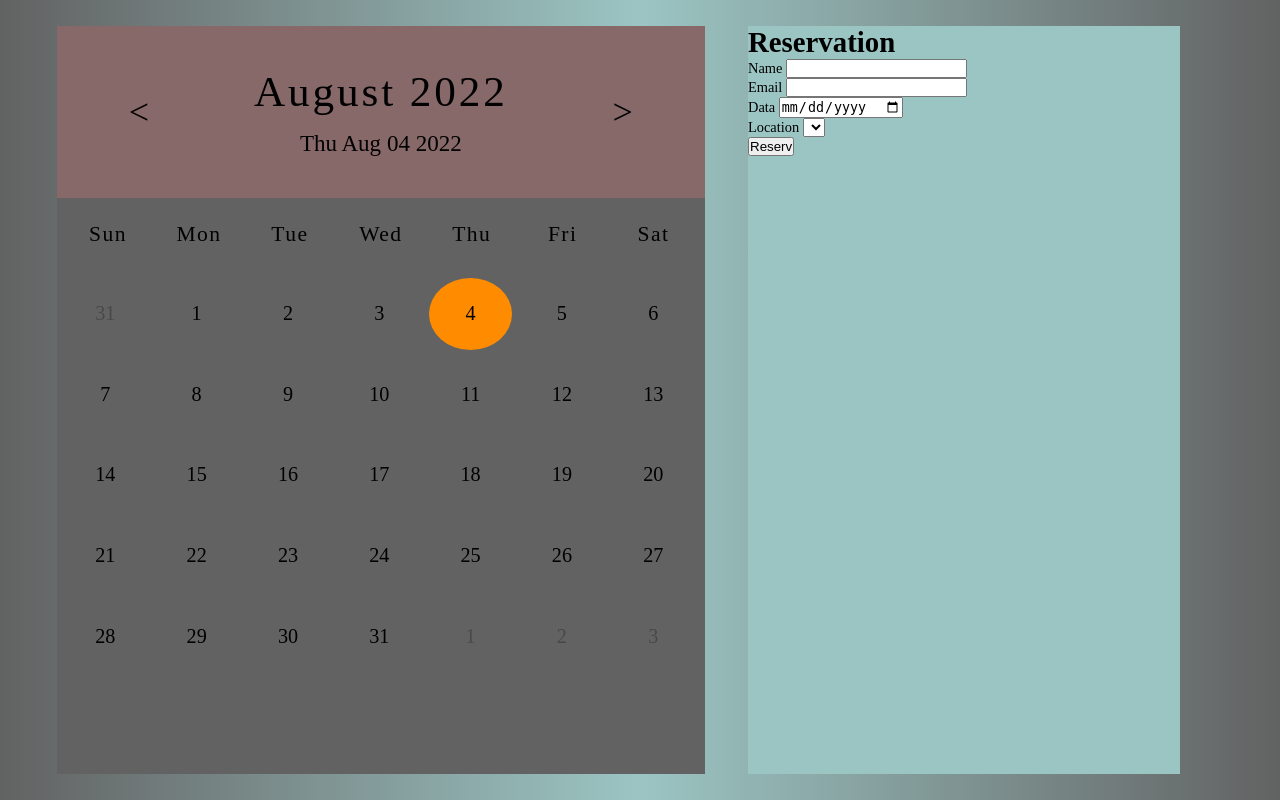
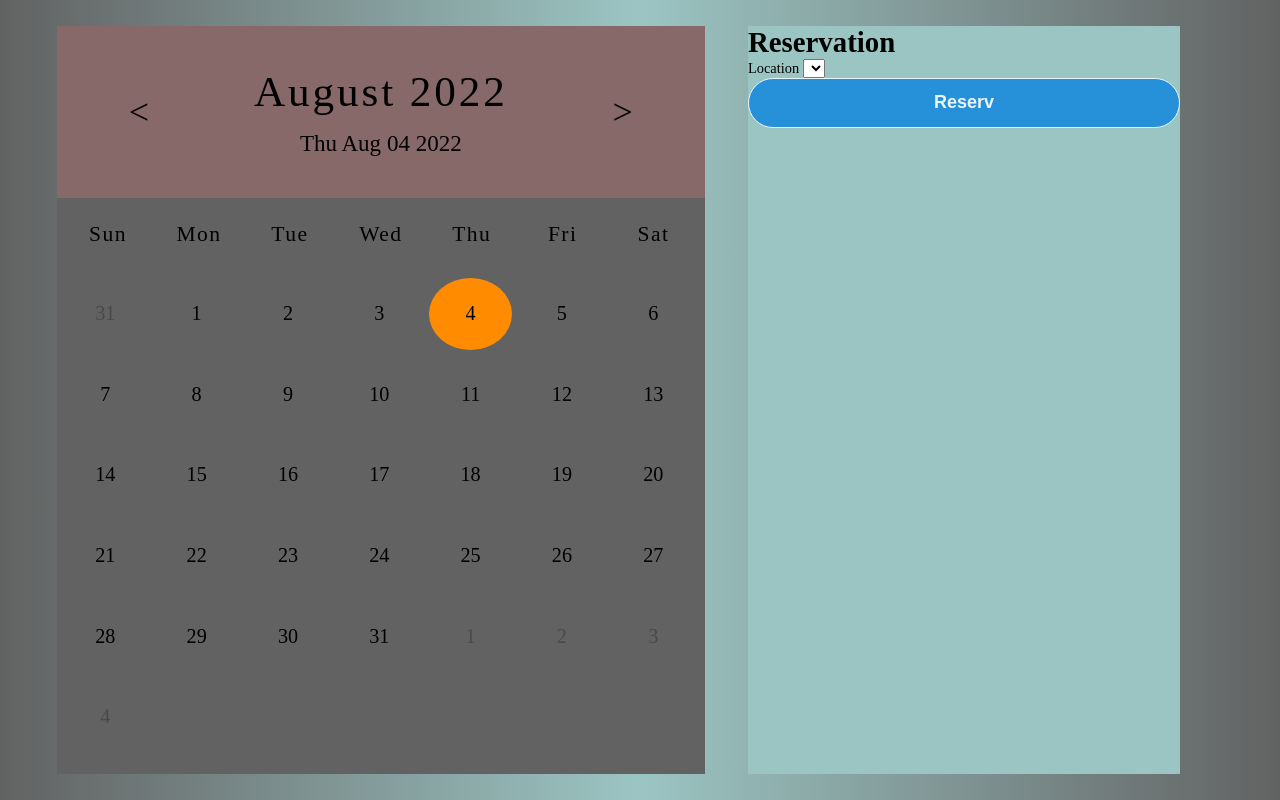
Before and after one commit to razvanbela/principal33_2, a PHP site: page / in a window 1280 px wide. Run offline with PHP 8.4, Linux system fonts and the light colour scheme; data that the repository does not hold is empty.

Commit message:
Initial commit

```diff
--- a/app/public/index.php
+++ b/app/public/index.php
@@ -1,15 +1,15 @@
 <?php
+
+//session_start();
 //xdebug_info();
-session_start();
 ?>
 <!doctype html>
 <html lang="en">
-<?php
-include "reserv.php";
-?>
+
 <head>
     <meta charset="UTF-8">
-    <meta name="viewport" content="width=device-width, user-scalable=no, initial-scale=1.0, maximum-scale=1.0, minimum-scale=1.0">
+    <meta name="viewport"
+          content="width=device-width, user-scalable=no, initial-scale=1.0, maximum-scale=1.0, minimum-scale=1.0">
     <meta http-equiv="X-UA-Compatible" content="ie=edge">
     <title>Calendar</title>
     <link href="main.css" rel="stylesheet">
@@ -43,39 +43,27 @@ include "reserv.php";
         <h1>Reservation</h1>
         <div>
             <form action="" method="POST">
-            <div class="">
-            <label for="name">Name</label>
-            <input type="text" name="name">
-            </div>
-            <div class="">
-            <label for="email">Email</label>
-            <input type="email" name="email">
-            </div>
-            <div>
-            <label for="date">Data</label>
-            <input type="date">
-        </div>
                 <div>
                     <label for="location">Location</label>
                     <select name="location" id="location">
                         <?php
-                if($_SERVER['REQUEST_METHOD']=='GET'){
-                  $idLocation=isset($_GET['id_location']) ? $_GET['id_location'] : null;
-                    global $pdo;
-                    $stmt=$pdo->prepare("SELECT * FROM location");
-                        $stmt->execute();
-                    $stmt->setFetchMode(PDO::FETCH_ASSOC);
-                    $c=1;
-                    while($row=$stmt->fetch()){
-                        echo "<option value=\"$c\">$row[adress]</option> ";
-                        $c++;
-                    }
-                }
 
+                        //if ($_SERVER['REQUEST_METHOD'] == 'GET') {
+                        //    $idLocation = isset($_GET['id_location']) ? $_GET['id_location'] : null;
+                        //    global $pdo;
+                        //    $stmt = $pdo->prepare("SELECT * FROM location");
+                        //    $stmt->execute();
+                        //    $stmt->setFetchMode(PDO::FETCH_ASSOC);
+                        //    $c = 1;
+                        //    while ($row = $stmt->fetch()) {
+                        //        echo "<option value=\"$c\">$row[adress]</option> ";
+                        //        $c++;
+                        //    }
+                        //}
                         ?>
                     </select>
                 </div>
-                <input type="submit" name="submit" value="Reserv">
+                <input type="submit" name="reserv" value="Reserv">
                 </select>
             </form>
         </div>
--- a/app/public/main.css
+++ b/app/public/main.css
@@ -166,6 +166,26 @@ form .txt_field{
     top: -5px;
     color: #2691d9;
 }
+.txt_field input:focus ~ span::before,
+.txt_field input:valid ~ span::before{
+    width: 100%;
+}
+input[type="submit"]{
+    width: 100%;
+    height: 50px;
+    border: 1px solid;
+    background: #2691d9;
+    border-radius: 25px;
+    font-size: 18px;
+    color: #e9f4fb;
+    font-weight: 700;
+    cursor: pointer;
+    outline: none;
+}
+input[type="submit"]:hover{
+    border-color: #2691d9;
+    transition: .5s;
+}
 .signup_link{
     margin: 30px 0;
     text-align: center;
--- a/app/public/main.js
+++ b/app/public/main.js
@@ -7,7 +7,7 @@ const readCalendar = () => {
     const prevLastDay = new Date(date.getFullYear(), date.getMonth(), 0).getDate();
     const firstDayIndex = date.getDay();
     const lastDayIndex = new Date(date.getFullYear(), date.getMonth() + 1,0).getDay();
-    const nextDays = 7 - lastDayIndex - 1;
+    const nextDays = 7 - lastDayIndex;
     const months = ["January", "February", "March", "April", "May", "June", "July", "August", "September", "October", "November", "December"];
     document.querySelector(".date h1").innerHTML = months[date.getMonth()] + "   " + date.getFullYear();
     document.querySelector(".date p").innerHTML = new Date().toDateString();
@@ -17,9 +17,9 @@ const readCalendar = () => {
     }
     for (let j = 1; j <= lastDay; j++) {
         if (j === new Date().getDate() && date.getMonth() === new Date().getMonth() && date.getFullYear() === new Date().getFullYear()) {
-            days += `<div data-date=" ${createDate(date.getFullYear(), date.getMonth() + 1, j)} " class="today" onclick="sendAxios()">${j}</div>`;
+            days += `<div data-date=" ${createDate(date.getFullYear(), date.getMonth() + 1, j)} " class="today">${j}</div>`;
         } else {
-            days += `<div data-date=" ${createDate(date.getFullYear(), date.getMonth() + 1, j)} "  class="days" onclick="sendAxios()">${j}</div>`;
+            days += `<div data-date=" ${createDate(date.getFullYear(), date.getMonth() + 1, j)} "  class="days">${j}</div>`;
         }
     }
     for (let k = 1; k <= nextDays; k++) {
@@ -27,14 +27,12 @@ const readCalendar = () => {
         monthDays.innerHTML = days;
     }
 };
-
+document.querySelector(".next").addEventListener('click', () => {
+    date.setMonth(date.getMonth() + 1);
+    readCalendar();
+});
 document.querySelector(".prev").addEventListener('click', () => {
     date.setMonth(date.getMonth() - 1);
-    readCalendar();
-});
-
-document.querySelector(".next").addEventListener('click', () => {
-    date.setMonth(date.getMonth() + 1);
     readCalendar();
 });
 
@@ -49,11 +47,3 @@ function createDate(year, month, day) {
     }
     return year + "-" + month + "-" + day;
 }
-
-function sendAxios(){
-    let params=new URLSearchParams();
-    params.append('parameter','value');
-    axios.post('engine.php',params).then(response => {
-        console.log(response)
-    });
-}
--- a/app/public/reserv.php
+++ b/app/public/reserv.php
@@ -1,25 +1,2 @@
 <?php
-
-include 'connect.php';
-
-if ($_SERVER['REQUEST_METHOD'] == 'POST') {
-    try {
-        echo json_encode([
-            'data' => $_POST['data'],
-            'succes' => true
-        ], JSON_THROW_ON_ERROR);
-    } catch (JsonException $exception) {
-        $d = $_POST['data'];
-        $sql = "SELECT  id_users, data FROM reservation WHERE data='" . $d . "'";
-        $res = $pdo->query($sql);
-
-        while ($row = $res->fetch()) {
-            $user = $row['id_users'];
-            $sql2 = "SELECT  name, email  FROM users WHERE id='" . $user . "'";
-            $res2 = $pdo->query($sql2);
-            $row_u = $res2->fetch();
-
-            echo $row_u['name'] + $row_u['email'] + $row_u['phone'];
-        }
-    }
-}
+//pt rezervari
```
Also changed, not shown: app/public/insert_data_login.php (+21 -14 lines), app/public/insert_data_signup.php (added, +33 -0 lines), app/public/login.php (+4 -4 lines), app/public/logout.php (+2 -7 lines), app/public/signup.php (renamed from app/public/signin.php, +9 -7 lines). Lines whose indentation alone changed are shown as unchanged.
